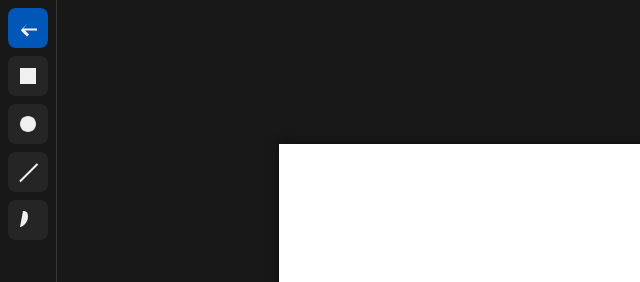
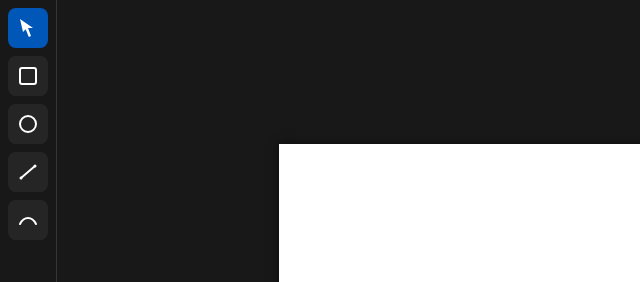
Before and after one commit to seeb1337/crosshair-y-movable, a website with bundled scripts: page public/editor.html in a window 1280 px wide. Shown: the top 282 px of the page, 0-640 px from the left. Built offline with nearby package versions, Linux system fonts and the light colour scheme.

Commit message:
Improve tool icons for better understanding

```diff
--- a/public/editor.html
+++ b/public/editor.html
@@ -178,19 +178,33 @@
     <div class="editor-container">
         <div class="editor-toolbar">
             <button class="tool-button active" data-tool="select" title="Select (V)">
-                <svg viewBox="0 0 24 24"><path d="M9.17 14.5l3.92 3.92L11 20.5l-5.6-5.6c-.38-.38-.38-1.02 0-1.4l5.6-5.6.09.09L7.17 12.5H21v2z"></path></svg>
+                <svg viewBox="0 0 24 24" aria-hidden="true">
+                    <path d="M4 3 L17 12 L12 12 L15 20 L12.8 21 L9.7 13.3 L7 16 Z" fill="currentColor" />
+                </svg>
             </button>
             <button class="tool-button" data-tool="rect" title="Rectangle (R)">
-                <svg viewBox="0 0 24 24"><path d="M4 4h16v16H4z"></path></svg>
+                <svg viewBox="0 0 24 24" aria-hidden="true">
+                    <rect x="4" y="4" width="16" height="16" fill="none" stroke="currentColor" stroke-width="2" rx="2" ry="2"
+                        stroke-linejoin="round" />
+                </svg>
             </button>
             <button class="tool-button" data-tool="ellipse" title="Ellipse (E)">
-                <svg viewBox="0 0 24 24"><path d="M12 4c-4.42 0-8 3.58-8 8s3.58 8 8 8 8-3.58 8-8-3.58-8-8-8z"></path></svg>
+                <svg viewBox="0 0 24 24" aria-hidden="true">
+                    <circle cx="12" cy="12" r="8" fill="none" stroke="currentColor" stroke-width="2" />
+                </svg>
             </button>
-             <button class="tool-button" data-tool="line" title="Line (L)">
-                <svg viewBox="0 0 24 24"><path d="M3.23 20.77l17.54-17.54 1.41 1.41-17.54 17.54z"></path></svg>
+            <button class="tool-button" data-tool="line" title="Line (L)">
+                <svg viewBox="0 0 24 24" aria-hidden="true">
+                    <line x1="5" y1="18" x2="19" y2="6" stroke="currentColor" stroke-width="2" stroke-linecap="round" />
+                    <circle cx="5" cy="18" r="1.5" fill="currentColor" />
+                    <circle cx="19" cy="6" r="1.5" fill="currentColor" />
+                </svg>
             </button>
             <button class="tool-button" data-tool="path" title="Curve (P)">
-                <svg viewBox="0 0 24 24"><path d="M4 19c3.31 0 8-5.31 8-10S10.31 3 7 3"></path></svg>
+                <svg viewBox="0 0 24 24" aria-hidden="true">
+                    <path d="M4 16 C8 8, 16 8, 20 16" fill="none" stroke="currentColor" stroke-width="2" stroke-linecap="round"
+                        stroke-linejoin="round" />
+                </svg>
             </button>
         </div>
         <main class="canvas-container" id="canvas-container">
```
